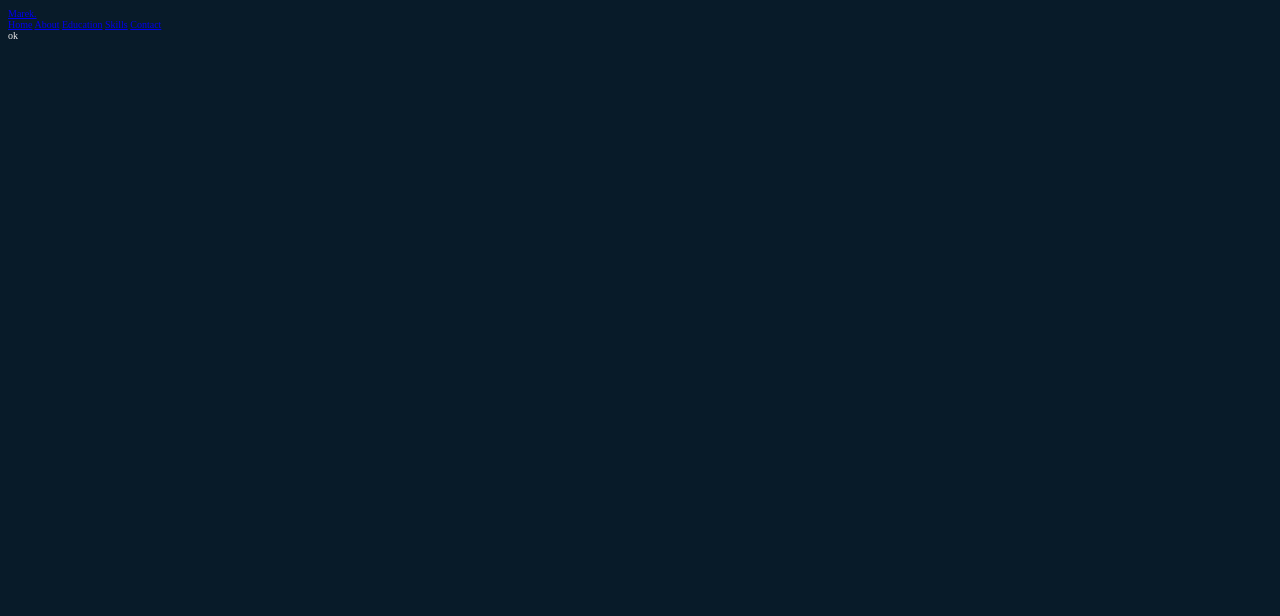
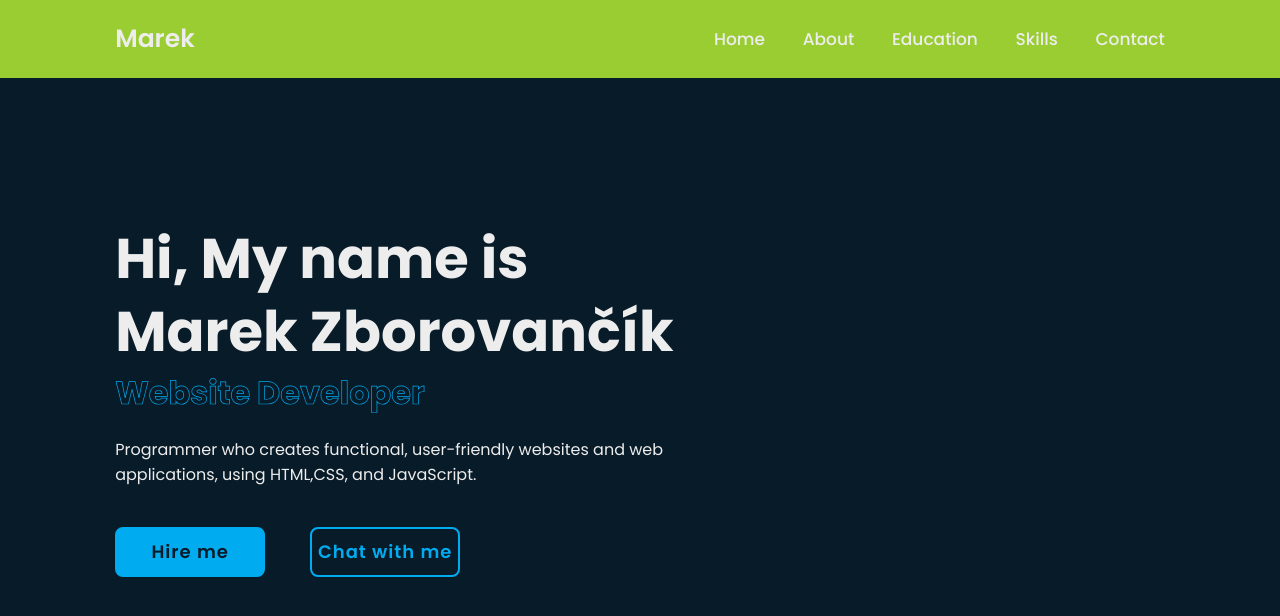
Before and after one commit to Openlab-2-2023/Zboro, a plain HTML site: page index.html in a window 1280 px wide. Drawn offline with nearby package versions, Linux system fonts and the light colour scheme; files that its build step writes are made by us from their sources.

Commit message:
podklad.1

```diff
--- a/index.html
+++ b/index.html
@@ -5,32 +5,53 @@
     <meta name="viewport" content="width=device-width, initial-scale=1.0">
     <meta  http-equiv="X-UA-Compatible" content="IE=edge">
     <title>Personal Portfolio</title>
-         <link rel="stylesheet" href="css/style.css"
+         <link rel="stylesheet" href="style.css"
 
-</head>
+         <!-- box icons -->
+         <link href='https://unpkg.com/boxicons@2.1.4/css/boxicons.min.css' rel='stylesheet'>
+
+    </head>
 
 <body>
 
         <!--header design -->
         <header class="header">
 
-         <a href="#" class="logo">Marek.</a>
+         <a href="#" class="logo">Marek</a>
 
-             <nav class="Zborovancik">
-                <a href="#home">Home</a>
+        <div class='bx bx-menu' id="menu-icon"></div>
+
+             <nav class="navbar">
+                <a href="home" class="active">Home</a>
                 <a href="#about">About</a>
                 <a href="#education">Education</a>
                 <a href="#skills">Skills</a>
                 <a href="#contact">Contact</a>
              </nav>
         </header>
+      <!-- home section design -->
+        <section class="home" id="home">
+            <div class="home-content">
+            <h1>Hi, My name is <span>Marek Zborovančík</span></h1>
+            <div class="text-animate">
+                <h3>Website Developer</h3>
+        </div>
+         <p>Programmer who creates functional, user-friendly websites and web applications, using HTML,CSS, and JavaScript.</p>
+        <div class="btn-box">
+        <a href="#" class="btn">Hire me</a>
+        <a href="#" class="btn">Chat with me</a>
+    </div>
+    </div>
+        </section>
+
+
         <script src="script.js"></script>
 
 
 </body>
 
 
-ok
+
 
 
 
--- a/style.css
+++ b/style.css
@@ -2,10 +2,10 @@
 
 
 
-@import url('https://fonts.googleapis.com/css2?family=Poppins:wght@300;400;500;600;700;800;900&display=swap');
+@import url(https://fonts.googleapis.com/css2?family=Poppins:wght@300;400;500;600;700;800;900&display=swap);
 
-{
-     margin: 0;
+
+* {   margin: 0;
       padding: 0;
       box-sizing: border-box;
       text-decoration: none;
@@ -30,3 +30,138 @@ body {
 background: var(--bg-color);
 color: var(--text-color);
 }
+.header {
+    position: fixed;
+    top: 0;
+    left: 0;
+    width: 100%;
+    padding: 2rem 9%;
+    background-color: yellowgreen;
+    display: flex;
+    justify-content: space-between;
+    align-items: center;
+     z-index: 100;
+}
+
+
+
+
+.logo {
+    font-size: 2.5rem;
+    color: var(--text-color);
+    font-weight: 600;
+}
+.navbar a {
+
+font-size: 1.7rem;
+color: var(--text-color) ;
+font-weight: 500;
+margin-left: 3.5rem;
+transition: .3s;
+}
+.navbar a:hover{
+    color: var(--main-color);
+}
+#menu-icon {
+     font-size: 3.6rem;
+     color: var(--text-color);
+  cursor: pointer;
+  display: none;
+
+
+}
+  section {
+    min-height: 100vh;
+    padding: 10rem 9% 2rem;
+}
+.home {
+display: flex;
+align-items: center;
+padding: 0 9%;
+}
+.home-content {
+ max-width: 60rem;
+
+}
+.home-content h1 {
+ font-size: 5.6rem;
+ font-weight: 700;
+ line-height: 1.3;
+}
+.home-content .text-animate {
+ position:relative;
+ width: 32.8rem;
+
+}
+.home-content .text-animate h3 {
+font-size: 3.2rem;
+font-weight: 700;
+color: transparent;
+-webkit-text-stroke: .7px var(--main-color);
+}
+
+.home-content p {
+ font-size:  1.6rem;
+margin:2rem 0 4rem;
+}
+
+.btn-box {
+position: relative;
+display:flex;
+justify-content: space-between;
+width: 34.5rem;
+height: 5rem;
+}
+
+.btn-box .btn {
+position: relative;
+display: inline-flex;
+justify-content: center;
+align-items: center;
+width: 15rem;
+height: 100%;
+background-color: var(--main-color);
+border: .2rem solid var(--main-color);
+border-radius:.8rem;
+font-size: 1.8rem;
+font-weight: 600;
+letter-spacing: .1rem;
+color: var(--bg-color);
+z-index: 1;
+overflow: hidden;
+transition: .5s;
+}
+.btn-box .btn:hover {
+color: var(--main-color);
+}
+
+.btn-box .btn:nth-child(2){
+background-color: transparent;
+color: var(--main-color);
+}
+
+.btn-box .btn:nth-child(2):hover{
+color: var(--bg-color);
+}
+
+    .btn-box .btn:nth-child(2)::before {
+background: var(--main-color)
+}
+
+
+
+    .btn-box .btn::before {
+content:'' ;
+position: absolute;
+top: 0;
+left: 0;
+width: 0;
+height: 100%;
+background-color: var(--bg-color);
+z-index: -1;
+transition: .5s;
+}
+
+.btn-box .btn:hover::before {
+    width: 100%;
+}
```
